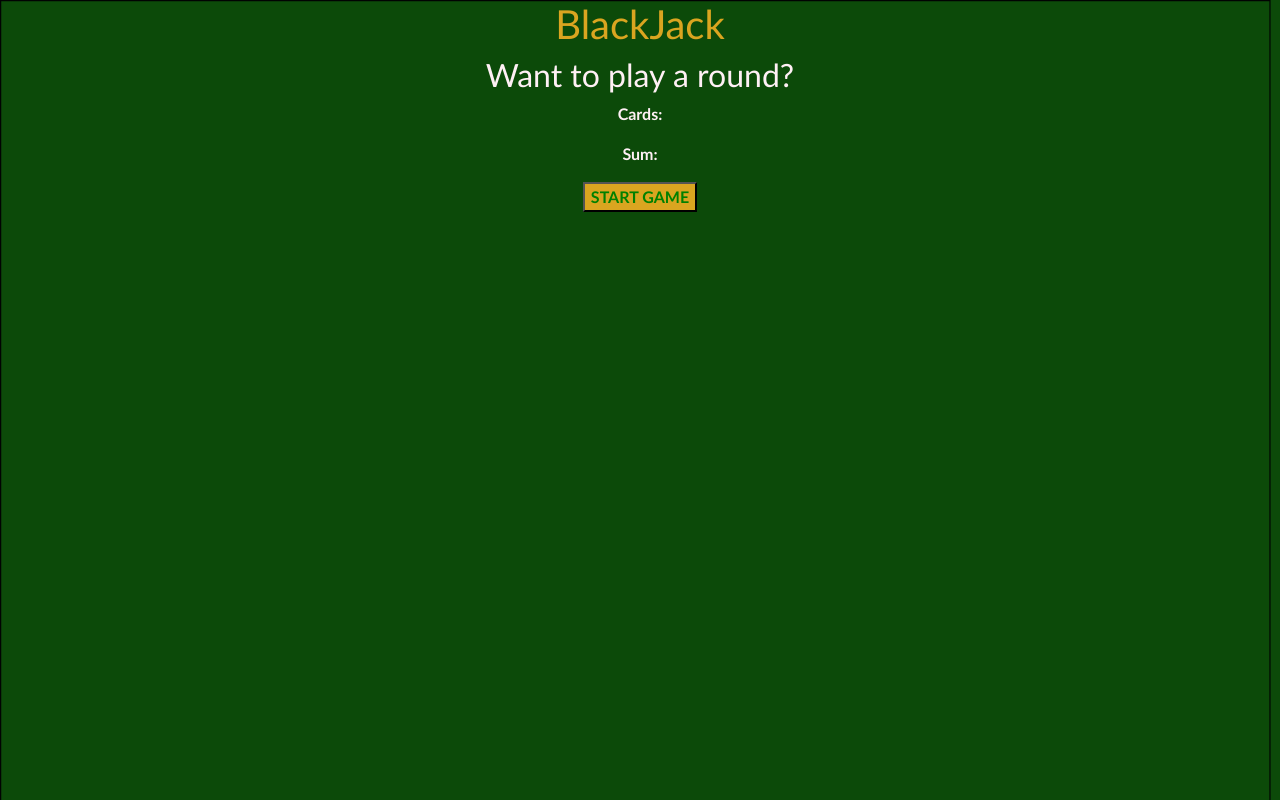
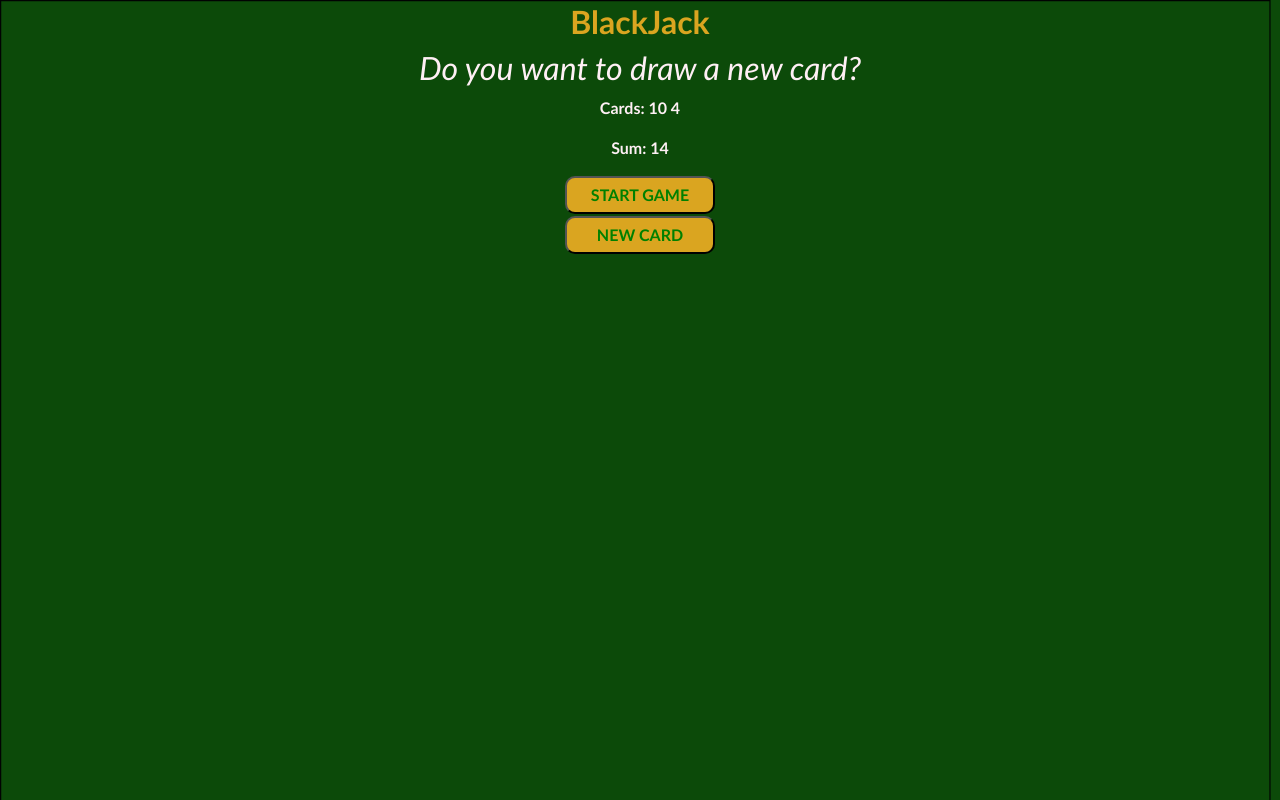
Before and after one commit to cedricbatina/blackjack, a plain HTML site: page index.html in a window 1280 px wide. Both pictures are taken after a click on the button "START GAME". Drawn offline with nearby package versions, Linux system fonts and the light colour scheme.

Commit message:
almost done

```diff
--- a/index.css
+++ b/index.css
@@ -9,10 +9,22 @@ body {
 
 h1 {
  color : goldenrod;
+ font-size: xx-large;
+ margin-top: 3px;
+ font-weight: bolder;
 
 }
+#message-el {
+ font-style: italic;
+}
+
+
 button {
  color: green;
  background-color: goldenrod;
  font-weight: bold;
+ margin-bottom: 2px;
+ padding: 5px;
+ border-radius: 10px;
+ width: 150px;
 }
--- a/index.html
+++ b/index.html
@@ -4,19 +4,18 @@
  <meta charset="UTF-8">
  <meta http-equiv="X-UA-Compatible" content="IE=edge">
  <meta name="viewport" content="width=device-width, initial-scale=1.0">
- <link href="https://cdn.jsdelivr.net/npm/bootstrap@5.0.2/dist/css/bootstrap.min.css" rel="stylesheet">
+ <link href="https://cdn.jsdelivr.net/npm/bootstrap@5.0.2/dist/css/bootstrap.min.css" rel="stylesheet"/>
  <link href="index.css" rel="stylesheet">
  <title>My BlackJack Game</title>
 
 </head>
 <body>
-  <main id="game">
-   <h1 id="gameTitle">BlackJack</h1>
-   <h2 id="message-el"></h2>
-   <p id="cards">Cards:</p>
-   <p id="cardsSum">Sum:</p> <button id="startGame" onclick="startGame()">START GAME</button>
-  </main>
-
- <script src="./index.js"></script>
+ <h1>BlackJack</h1>
+ <h2 id="message-el">Want to play a round?</h2>
+ <p id="cards-el">Cards: </p>
+ <p id="sum-el">Sum:</p>
+<button id="startButton" onclick="startGame()">START GAME</button><br>
+<button id="newCardButton" onclick="newCard()">NEW CARD</button>
+ <script src="./index.js" defer></script>
 </body>
 </html>
--- a/index.js
+++ b/index.js
@@ -1,27 +1,50 @@
-let firstCard = 10;
-let secondCard = 9;
-let sum = firstCard + secondCard;
+let sum = 0;
 let hasBlackJack = false;
-let isAlive = true;
+let isAlive = false;
+let messageEl = document.getElementById("message-el");
 let message = "";
-
-//let game = document.getElementById("game");
-let messageEl = document.getElementById("message-el");
-console.log(messageEl);
-messageEl.innerHTML = "Want to play a round?";
-//game.appendChild(messageEl);
-//let cards = document.getElementById("cards");
-//let cardsSum = document.getElementById("cardsSum");
+let cards = [];
+let sumEl = document.querySelector("#sum-el");
+let cardsEl = document.querySelector("#cards-el");
 
 function startGame() {
+  isAlive = true;
+  let firstCard = getRandomCard();
+  let secondCard = getRandomCard();
+  cards = [firstCard, secondCard];
+  sum = firstCard + secondCard;
+  renderGame();
+}
+function getRandomCard() {
+  let randomNumber = Math.floor(Math.random() * 13) + 1;
+  if (randomNumber > 10) {
+    return 10;
+  } else if (randomNumber === 1) {
+    return 11;
+  } else {
+    return randomNumber;
+  }
+}
+
+function renderGame() {
+  cardsEl.textContent = "Cards: ";
+  for (i = 0; i < cards.length; i++) {
+    cardsEl.textContent += cards[i] + " ";
+  }
+  sumEl.textContent = "Sum: " + sum;
   if (sum < 21) {
     message = "Do you want to draw a new card?";
   } else if (sum === 21) {
-    hasBlackJack = true;
     message = "Wohoo! You've got Blackjack!";
   } else {
     message = "You're out of the game!";
   }
-  console.log((messageEl = message));
   messageEl.textContent = message;
 }
+
+function newCard() {
+  let card = getRandomCard();
+  sum += card;
+  cards.push(card);
+  renderGame();
+}
```
